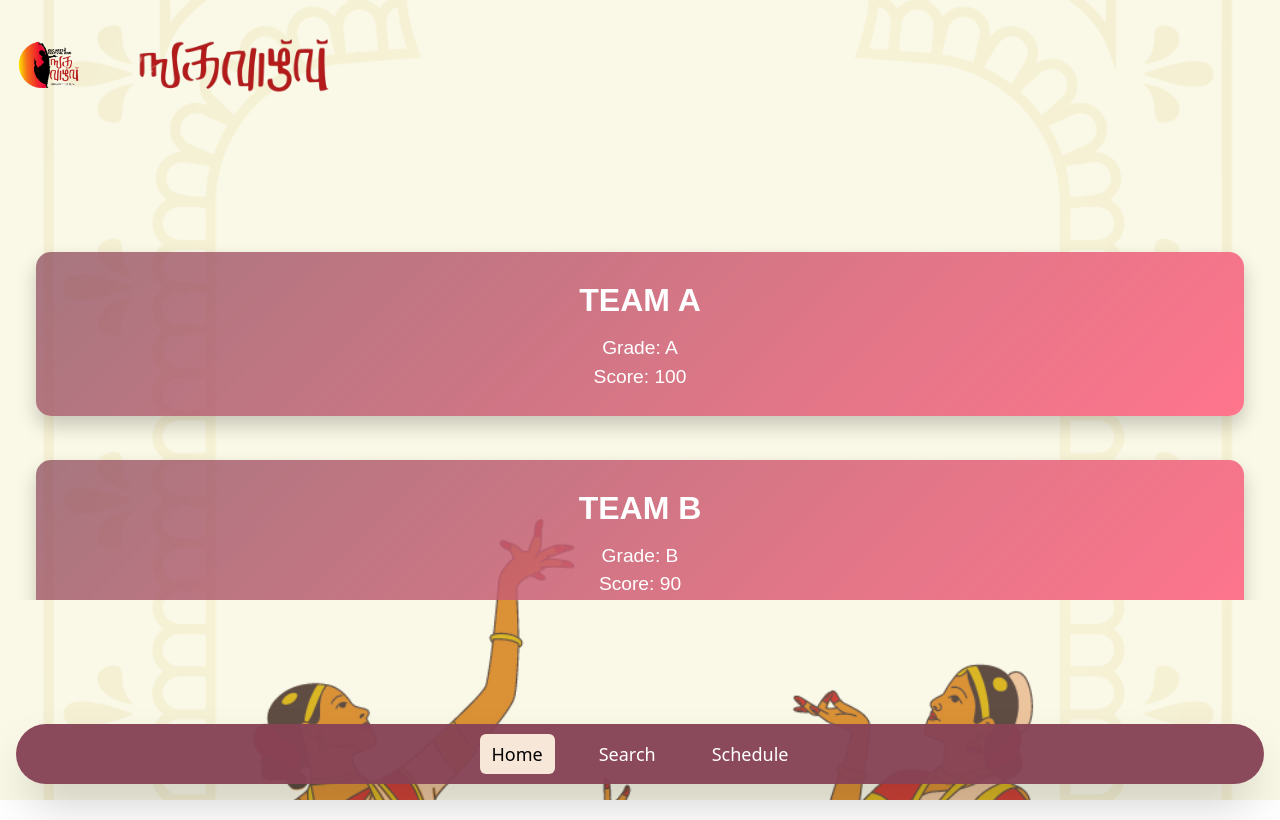
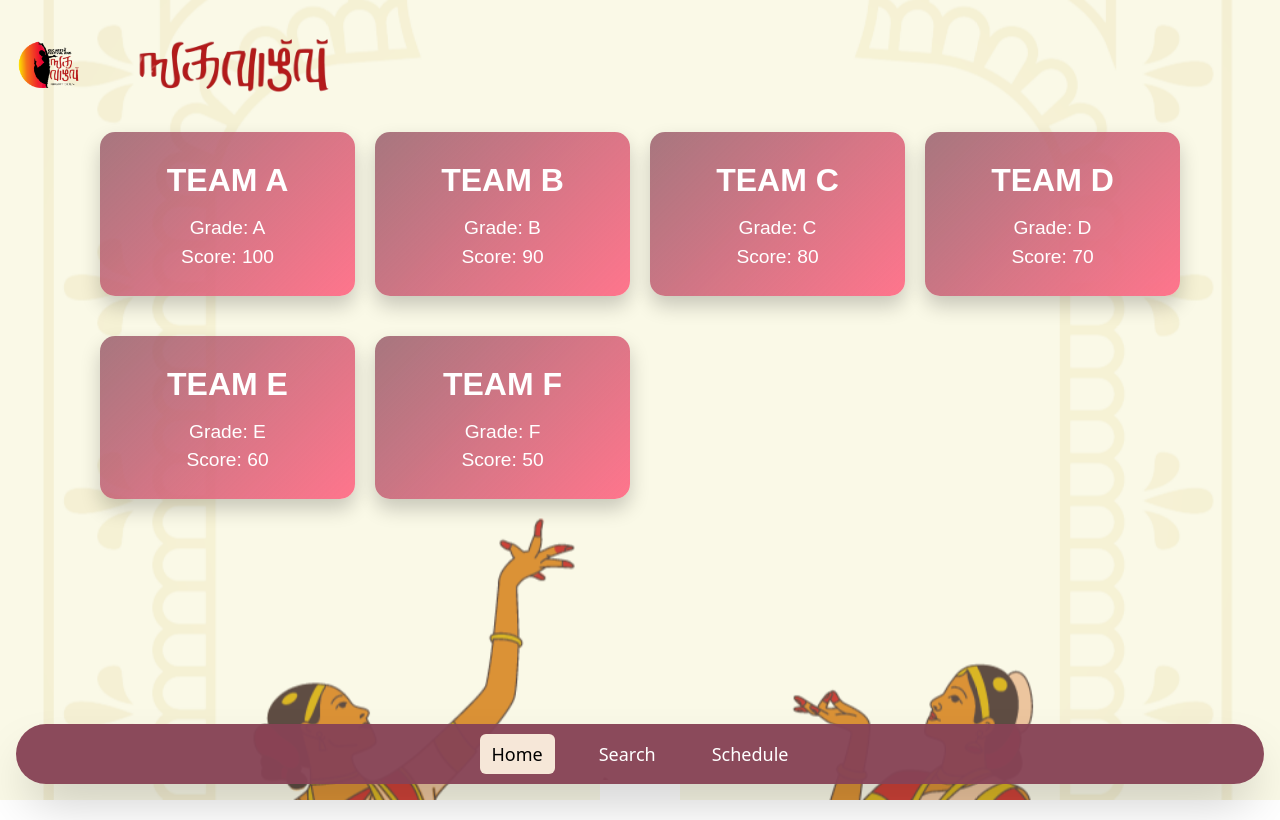
Before and after one commit to adithdotv/KUC-Kalolsavam-Result, a React (Vite) app: page / in a window 1280 px wide. Built offline with nearby package versions, Linux system fonts and the light colour scheme.

Commit message:
Admin edited

```diff
--- a/src/components/Admin/Admin.jsx
+++ b/src/components/Admin/Admin.jsx
@@ -1,6 +1,142 @@
+// import React, { useState } from "react";
+// import "./Admin.css";
+// import Navbar from "./Navbar"; // Import Navbar
+
+
+// function Admin() {
+//   const [formData, setFormData] = useState({
+//     itemName: "",
+//     participantName: "",
+//     teamName: "",
+//     grade: "",
+//     points: "",
+//   });
+
+//   const handleChange = (e) => {
+//     const { name, value } = e.target;
+//     setFormData({
+//       ...formData,
+//       [name]: value,
+//     });
+//   };
+
+//   const handleSubmit = (e) => {
+//     e.preventDefault();
+//     console.log("Form Data: ", formData);
+//   };
+
+//   return (
+//     <div>
+//       <Navbar /> <br></br>
+//       {/* Navbar */}
+//       <div className="admin-container">
+//         <div className="form-container">
+//           <h1 className="Heading-admin">Mark Entry</h1>
+//           <form onSubmit={handleSubmit}>
+//             <div className="row-inputs">
+//               <div className="input-container">
+//                 <label htmlFor="itemName">Select Item Name:</label>
+//                 <select
+//                   id="itemName"
+//                   required="true"
+//                   name="itemName"
+//                   value={formData.itemName}
+//                   onChange={handleChange}
+//                 >
+//                   <option value="">Select Item</option>
+//                   <option value="item1">Item 1</option>
+//                   <option value="item2">Item 2</option>
+//                   <option value="item3">Item 3</option>
+//                 </select>
+//               </div>
+
+//               <div className="input-container">
+//                 <label htmlFor="teamName">Select Team Name:</label>
+//                 <select
+//                   required="true"
+//                   id="teamName"
+//                   name="teamName"
+//                   value={formData.teamName}
+//                   onChange={handleChange}
+//                 >
+//                   <option value="">Select Team</option>
+//                   <option value="SOCIALISM">SOCIALISM</option>
+//                   <option value="SECULARISM">SECULARISM</option>
+//                   <option value="DEMOCARCY">DEMOCARCY</option>
+//                   <option value="JUSTICE">JUSTICE</option>
+//                   <option value="LIBERTY">LIBERTY</option>
+//                   <option value="EQUALITY">EQUALITY</option>
+//                 </select>
+//               </div>
+//             </div>
+
+//             <div className="input-container">
+//               <label htmlFor="participantName">Participant Full Name:</label>
+//               <input
+//                 type="text"
+
+//                 id="participantName"
+//                 name="participantName"
+//                 value={formData.participantName}
+//                 onChange={handleChange}
+//                 required
+//               />
+//             </div>
+
+//             <div className="input-container">
+//               <label htmlFor="grade">Enter Grade:</label>
+//               <input
+//                 type="text"
+//                 id="grade"
+//                 name="grade"
+//                 value={formData.grade}
+//                 onChange={handleChange}
+//                 required
+//               />
+//             </div>
+
+//             <div className="input-container">
+//               <label htmlFor="points">Enter Points:</label>
+//               <input
+//                 type="number"
+//                 id="points"
+//                 name="points"
+//                 value={formData.points}
+//                 onChange={handleChange}
+//                 required
+//               />
+//             </div>
+
+//             <div className="submit-container">
+//               <button type="submit">Submit</button>
+//             </div>
+//           </form>
+//         </div>
+//       </div>
+
+//     </div>
+//   );
+// }
+
+// export default Admin;
 import React, { useState } from "react";
 import "./Admin.css";
 import Navbar from "./Navbar"; // Import Navbar
+
+const gradePointsMap = {
+  "I with A": 8,
+  "I with B": 7,
+  "I with C": 6,
+  "II with A": 6,
+  "II with B": 5,
+  "II with C": 4,
+  "III with A": 4,
+  "III with B": 3,
+  "III with C": 2,
+  A: 3,
+  B: 2,
+  C: 1,
+};
 
 
 function Admin() {
@@ -14,10 +150,13 @@ function Admin() {
 
   const handleChange = (e) => {
     const { name, value } = e.target;
-    setFormData({
-      ...formData,
+
+    // Update form data
+    setFormData((prev) => ({
+      ...prev,
       [name]: value,
-    });
+      points: name === "grade" ? gradePointsMap[value] || "" : prev.points, // Auto-set points
+    }));
   };
 
   const handleSubmit = (e) => {
@@ -27,8 +166,7 @@ function Admin() {
 
   return (
     <div>
-      <Navbar /> <br></br>
-      {/* Navbar */}
+      <Navbar /> <br />
       <div className="admin-container">
         <div className="form-container">
           <h1 className="Heading-admin">Mark Entry</h1>
@@ -38,10 +176,10 @@ function Admin() {
                 <label htmlFor="itemName">Select Item Name:</label>
                 <select
                   id="itemName"
-                  required="true"
                   name="itemName"
                   value={formData.itemName}
                   onChange={handleChange}
+                  required
                 >
                   <option value="">Select Item</option>
                   <option value="item1">Item 1</option>
@@ -53,25 +191,27 @@ function Admin() {
               <div className="input-container">
                 <label htmlFor="teamName">Select Team Name:</label>
                 <select
-                  required="true"
                   id="teamName"
                   name="teamName"
                   value={formData.teamName}
                   onChange={handleChange}
+                  required
                 >
                   <option value="">Select Team</option>
-                  <option value="teamA">Team A</option>
-                  <option value="teamB">Team B</option>
-                  <option value="teamC">Team C</option>
+                  <option value="SOCIALISM">SOCIALISM</option>
+                  <option value="SECULARISM">SECULARISM</option>
+                  <option value="DEMOCRACY">DEMOCRACY</option>
+                  <option value="JUSTICE">JUSTICE</option>
+                  <option value="LIBERTY">LIBERTY</option>
+                  <option value="EQUALITY">EQUALITY</option>
                 </select>
               </div>
             </div>
 
             <div className="input-container">
-              <label htmlFor="participantName">Participant Name:</label>
+              <label htmlFor="participantName">Participant Full Name:</label>
               <input
                 type="text"
-
                 id="participantName"
                 name="participantName"
                 value={formData.participantName}
@@ -80,28 +220,35 @@ function Admin() {
               />
             </div>
 
+            <div className="row-inputs">
               <div className="input-container">
                 <label htmlFor="grade">Enter Grade:</label>
-              <input
-                type="text"
+                <select
                   id="grade"
                   name="grade"
                   value={formData.grade}
                   onChange={handleChange}
                   required
-              />
+                >
+                  <option value="">Select Grade</option>
+                  {Object.keys(gradePointsMap).map((grade) => (
+                    <option key={grade} value={grade}>
+                      {grade}
+                    </option>
+                  ))}
+                </select>
               </div>
 
               <div className="input-container">
-              <label htmlFor="points">Enter Points:</label>
+                <label htmlFor="points">Points:</label>
                 <input
                   type="number"
                   id="points"
                   name="points"
                   value={formData.points}
-                onChange={handleChange}
-                required
+                  disabled
                 />
+              </div>
             </div>
 
             <div className="submit-container">
@@ -110,7 +257,6 @@ function Admin() {
           </form>
         </div>
       </div>
-
     </div>
   );
 }
--- a/src/components/Home.css
+++ b/src/components/Home.css
@@ -2,22 +2,56 @@
 .home-container {
   position: relative;
   min-height: 100vh; /* Full height of the viewport */
+  display: flex;
+  flex-direction: column;
+  align-items: center; /* Center content horizontally */
+  padding-top: 80px; /* Adjust if NavBar is causing issues */
 }
 
 /* Adjustments for the content-container */
 .content-container {
-    position: absolute;
-    top: 25%; /* Starts at 25% from the top of the screen */
-    bottom: 25%; /* Ends at 25% from the bottom of the screen */
-    left: 0;
-    right: 0;
-    overflow: hidden; /* Hide any content that exceeds the boundaries */
+  width: 100%;
+  flex: 1; /* Allow it to take available space */
+  overflow: hidden; /* Prevent overflow */
+  display: flex;
+  justify-content: center;
 }
 
 /* Content scrollable area */
 .content-scrollable {
-    height: 100%;
+  width: 90%; /* Adjust width for better layout */
+  max-width: 1200px; /* Prevent extra-wide layouts */
+  height: calc(100vh - 100px); /* Adjust to prevent excessive scrolling */
   overflow-y: auto; /* Enable vertical scrolling */
   padding: 20px;
   box-sizing: border-box; /* Prevent padding from affecting size */
 }
+
+/* Grid for cards */
+.grid {
+  display: grid;
+  grid-template-columns: repeat(auto-fit, minmax(250px, 1fr));
+  gap: 20px;
+  width: 100%;
+}
+
+/* Card styling */
+.card {
+  background: white;
+  padding: 20px;
+  border-radius: 10px;
+  box-shadow: 0 4px 6px rgba(0, 0, 0, 0.1);
+  text-align: center;
+}
+
+
+/* Hide scrollbar for all elements */
+* {
+  scrollbar-width: none; /* Firefox */
+  -ms-overflow-style: none; /* IE/Edge */
+}
+
+/* Hide scrollbar for WebKit browsers (Chrome, Safari) */
+*::-webkit-scrollbar {
+  display: none;
+}
```
Also changed, not shown: src/App.jsx (+38 -0 lines). Lines whose indentation alone changed are shown as unchanged.
